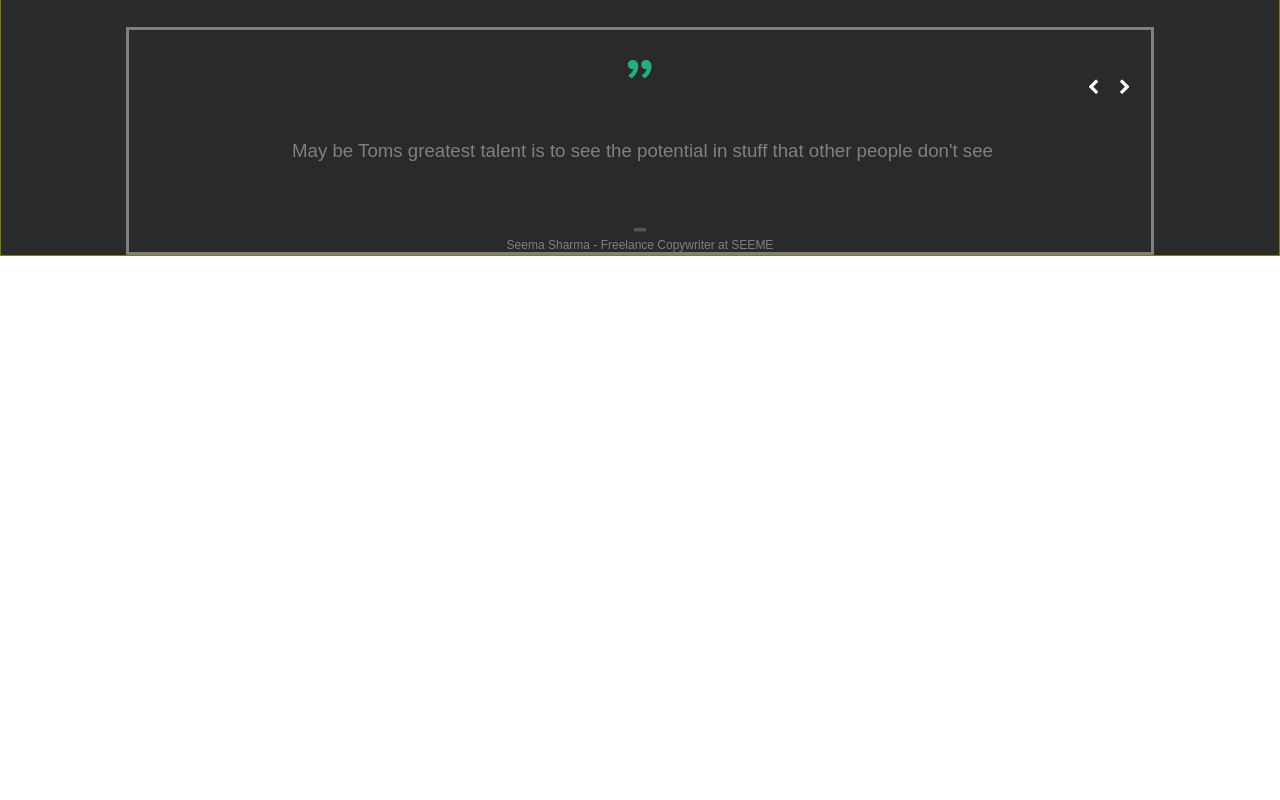
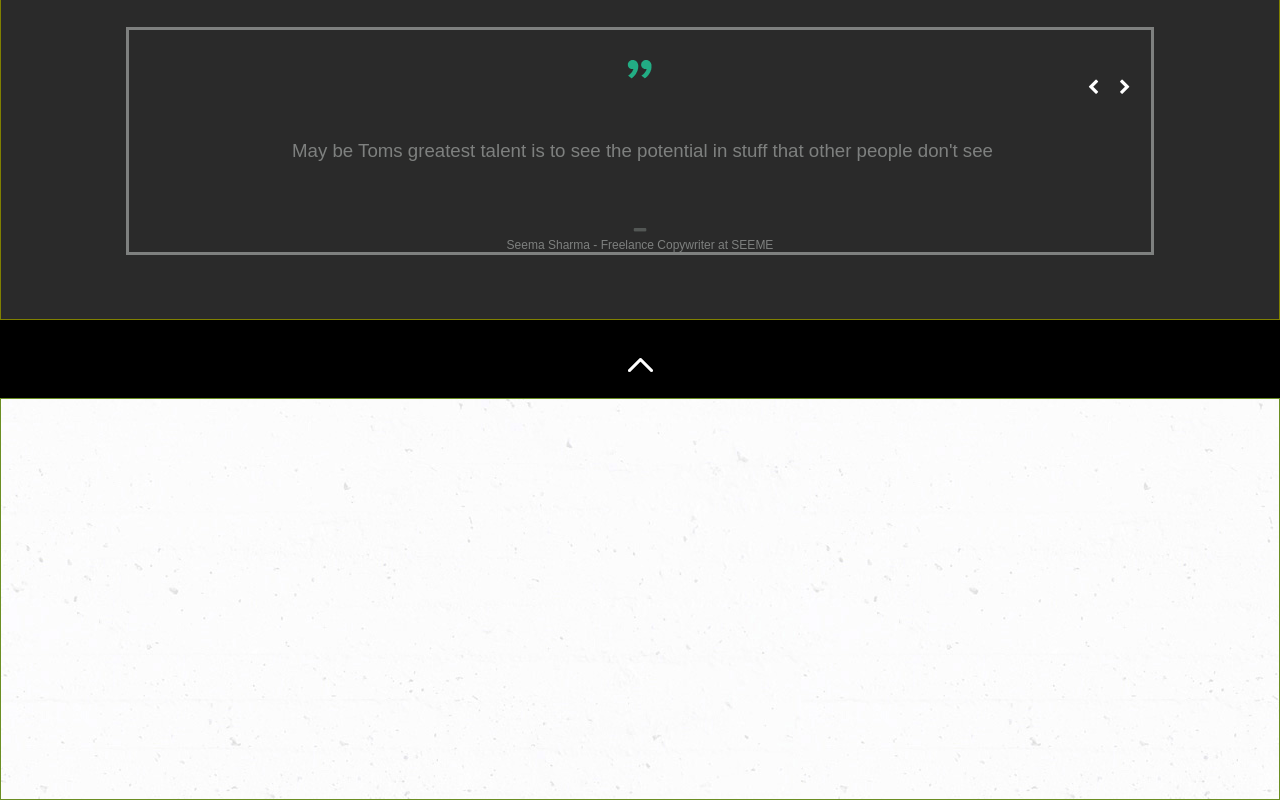
Before and after one commit to saqibzargar/Basics-of-Web-Development, a plain HTML site: page index.html in a window 1280 px wide. Shown: the part 5073-5873 px from the top of the page. Before the commit the page ends 5329 px from the top, so only its background shows below. Drawn offline with Linux system fonts and the light colour scheme.

Commit message:
adder fotter in our page

```diff
--- a/index.html
+++ b/index.html
@@ -211,6 +211,20 @@
                     </div>
                 </div>
 
+                <div class="nav_top">
+                        <img src="images/scroll up.png" class="scroll_up" alt="">
+                </div>
+
+        </div>
+
+        <div class="fotter">
+
+
+            <div>
+
+
+            </div>
+
         </div>
 
     </body>
--- a/style/style.css
+++ b/style/style.css
@@ -402,6 +402,7 @@ div p a{
     height: auto;
     color: white;
     margin-top: 5%;
+    margin-bottom: 5%;
 }
 
 
@@ -431,3 +432,32 @@ div p a{
 
     color: rgb(7, 230, 118);
 }
+
+
+
+.nav_top{
+
+    height :auto;
+    background-color: black;
+    display: block;
+    padding-bottom: 2%;
+
+}
+
+
+
+.scroll_up{
+
+    margin-top: 3%;
+
+}
+
+
+.fotter{
+
+
+    display: block;
+    background-image: url(../images/bg.jpg);
+    height:50%;
+    border: 1px solid olivedrab;
+}
```
Also changed, not shown: images/scroll down.png, images/scroll up.png (added).
